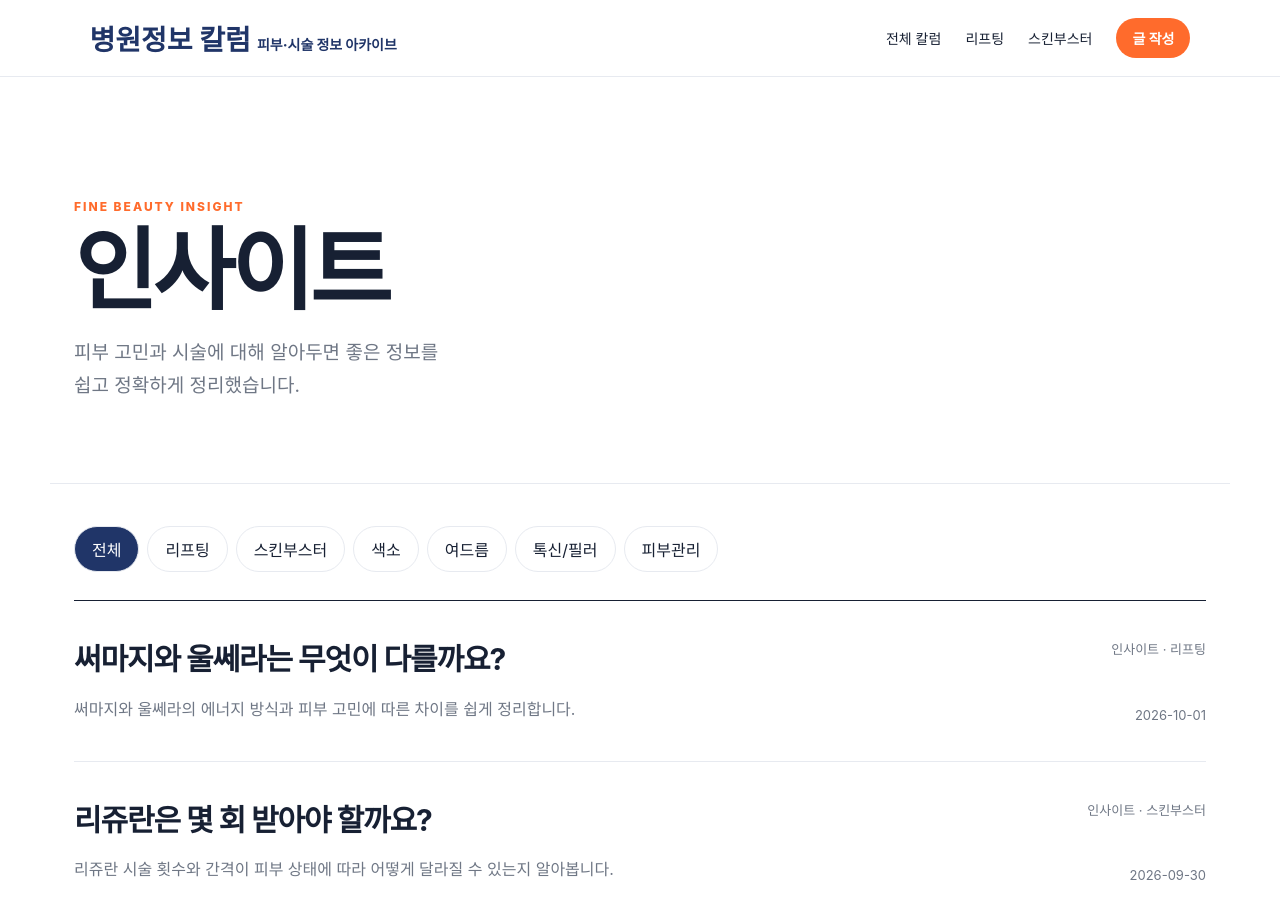
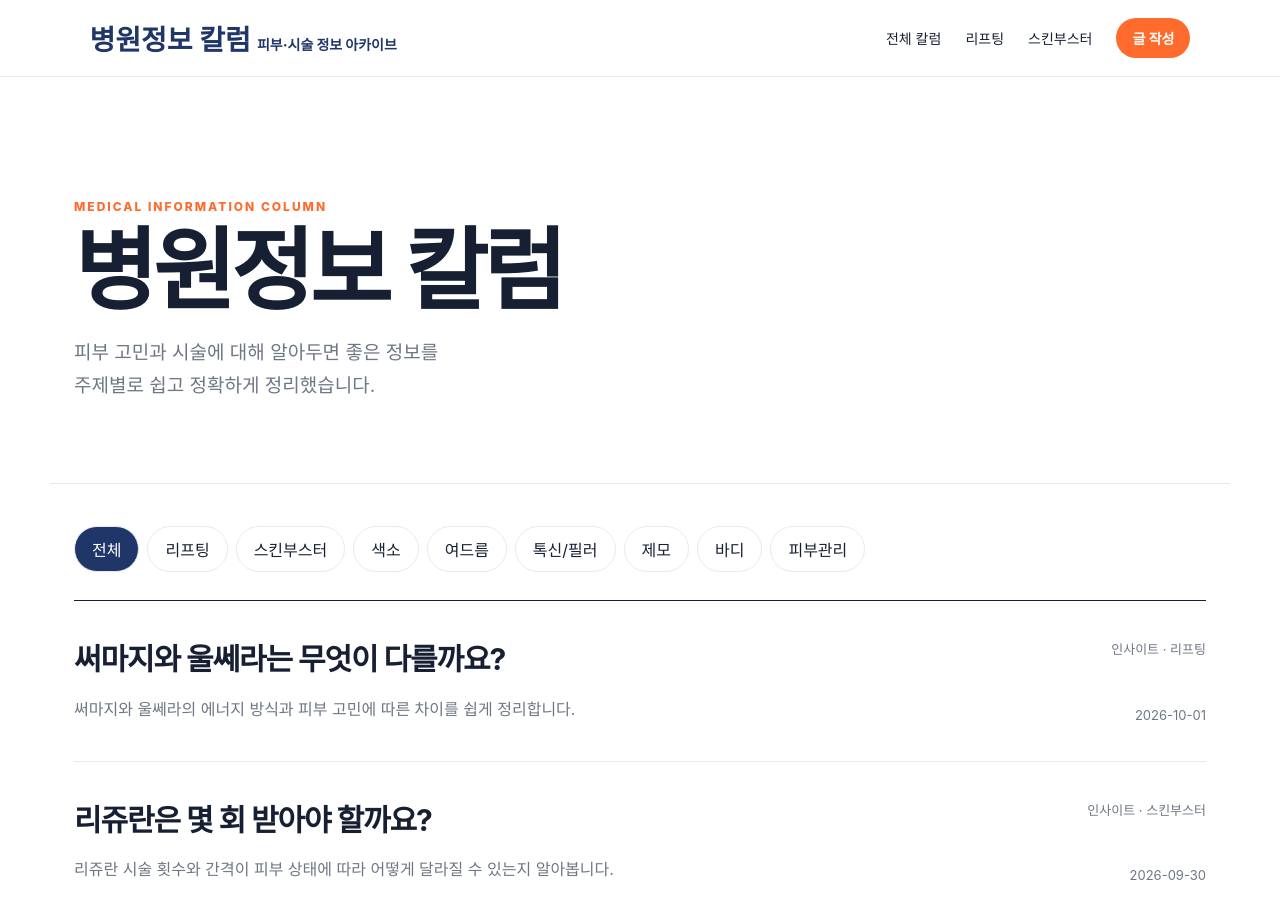
Before and after one commit to hwsr6028-source/hwsr6028-source.github.io, a Jekyll site: the page built from blog/insight/index.md, in a window 1280 px wide and 900 px high. Built offline with Jekyll 4.4.1, drawn with Linux system fonts in a browser that asks for light colours.

Commit message:
Make insight category filters clickable

```diff
--- a/blog/insight/index.md
+++ b/blog/insight/index.md
@@ -1,31 +1,33 @@
 ---
 layout: default
 title: "인사이트"
-seo_title: "피부 시술 인사이트 | id clinic"
-description: "피부 고민과 시술에 대한 정보를 id clinic의 관점으로 정리한 인사이트입니다."
+seo_title: "병원정보 칼럼 | 피부 시술 인사이트"
+description: "피부 고민과 시술 정보를 주제별로 정리한 병원정보 칼럼입니다."
 permalink: /blog/insight/
 ---
 <main class="insight-page">
   <section class="insight-hero">
-    <p class="eyebrow">FINE BEAUTY INSIGHT</p>
-    <h1>인사이트</h1>
-    <p>피부 고민과 시술에 대해 알아두면 좋은 정보를<br>쉽고 정확하게 정리했습니다.</p>
+    <p class="eyebrow">MEDICAL INFORMATION COLUMN</p>
+    <h1>병원정보 칼럼</h1>
+    <p>피부 고민과 시술에 대해 알아두면 좋은 정보를<br>주제별로 쉽고 정확하게 정리했습니다.</p>
   </section>
 
   <section class="insight-wrap">
-    <div class="insight-filter">
-      <span class="filter active">전체</span>
-      <span class="filter">리프팅</span>
-      <span class="filter">스킨부스터</span>
-      <span class="filter">색소</span>
-      <span class="filter">여드름</span>
-      <span class="filter">톡신/필러</span>
-      <span class="filter">피부관리</span>
+    <div class="insight-filter" id="categories">
+      <a class="filter active" href="#all" data-filter="all">전체</a>
+      <a class="filter" href="#lifting" data-filter="리프팅">리프팅</a>
+      <a class="filter" href="#skinbooster" data-filter="스킨부스터">스킨부스터</a>
+      <a class="filter" href="#pigmentation" data-filter="색소">색소</a>
+      <a class="filter" href="#acne" data-filter="여드름">여드름</a>
+      <a class="filter" href="#tox-filler" data-filter="톡신/필러">톡신/필러</a>
+      <a class="filter" href="#hair-removal" data-filter="제모">제모</a>
+      <a class="filter" href="#body" data-filter="바디">바디</a>
+      <a class="filter" href="#skin-care" data-filter="피부관리">피부관리</a>
     </div>
 
-    <div class="insight-list">
+    <div class="insight-list" id="insightList">
       {% for post in site.posts %}
-      <article class="insight-row">
+      <article class="insight-row" data-category="{{ post.category | escape }}">
         <a href="{{ post.url | relative_url }}">
           <div class="insight-row-main">
             <h2>{{ post.title }}</h2>
@@ -38,6 +40,57 @@
         </a>
       </article>
       {% endfor %}
+      <p class="insight-empty" id="insightEmpty" hidden>해당 카테고리의 칼럼이 아직 없습니다.</p>
     </div>
   </section>
 </main>
+
+<script>
+document.addEventListener('DOMContentLoaded', function () {
+  const buttons = Array.from(document.querySelectorAll('.insight-filter .filter'));
+  const rows = Array.from(document.querySelectorAll('.insight-row'));
+  const empty = document.getElementById('insightEmpty');
+
+  const hashMap = {
+    '#all': 'all',
+    '#lifting': '리프팅',
+    '#skinbooster': '스킨부스터',
+    '#pigmentation': '색소',
+    '#acne': '여드름',
+    '#tox-filler': '톡신/필러',
+    '#hair-removal': '제모',
+    '#body': '바디',
+    '#skin-care': '피부관리'
+  };
+
+  function applyFilter(category) {
+    let visible = 0;
+
+    rows.forEach(function (row) {
+      const show = category === 'all' || row.dataset.category === category;
+      row.hidden = !show;
+      if (show) visible += 1;
+    });
+
+    buttons.forEach(function (button) {
+      button.classList.toggle('active', button.dataset.filter === category);
+    });
+
+    if (empty) empty.hidden = visible !== 0;
+  }
+
+  function applyHash() {
+    const category = hashMap[window.location.hash] || 'all';
+    applyFilter(category);
+  }
+
+  buttons.forEach(function (button) {
+    button.addEventListener('click', function () {
+      applyFilter(button.dataset.filter);
+    });
+  });
+
+  window.addEventListener('hashchange', applyHash);
+  applyHash();
+});
+</script>
```
